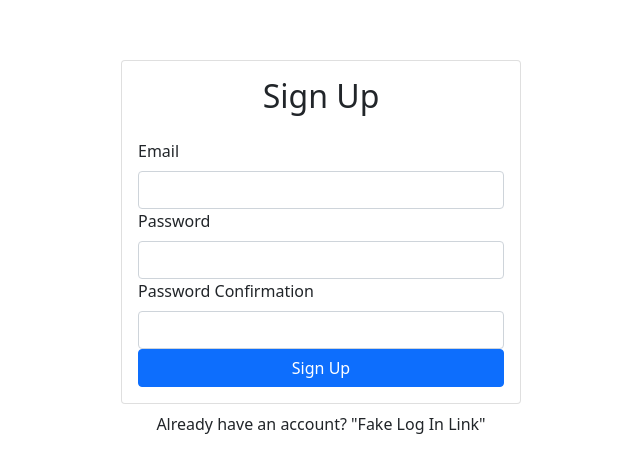
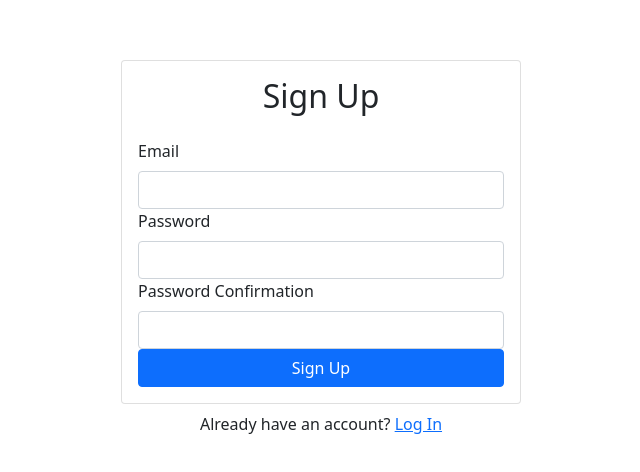
Before and after one commit to konrad-roguszewski/bootcamp-projects, a React (Create React App) app in the folder project-8/: page /signup in a window 1280 px wide. Shown: the part 152-624 px from the top of the page, without its empty margins (319-959 px from the left). Built offline with nearby package versions, Linux system fonts and the light colour scheme; no server answers.

Commit message:
fix: Signup component routing

```diff
--- a/project-8/src/components/Signup.js
+++ b/project-8/src/components/Signup.js
@@ -1,6 +1,7 @@
 import React, { useRef, useState } from 'react'
 import { Form, Button, Card, Alert } from 'react-bootstrap'
 import { useAuth } from '../contexts/AuthContext'
+import { Link } from 'react-router-dom'
 
 export default function Signup() {
   const emailRef = useRef()
@@ -53,7 +54,7 @@
         </Card.Body>
       </Card>
       <div className="w-100 text-center mt-2">
-        Already have an account? "Fake Log In Link"
+        Already have an account? <Link to="/login">Log In</Link>
       </div>
     </>
   )
```
